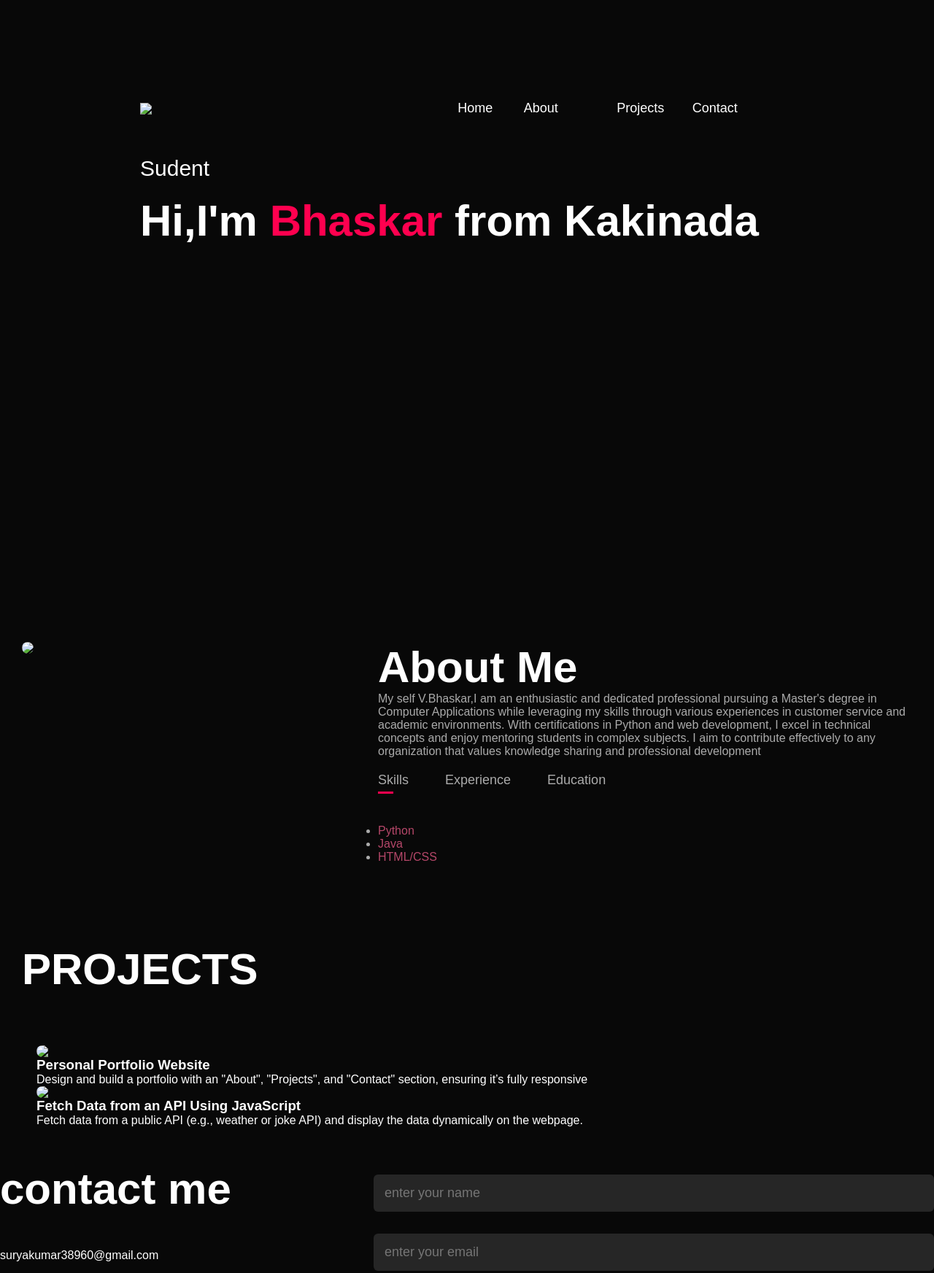
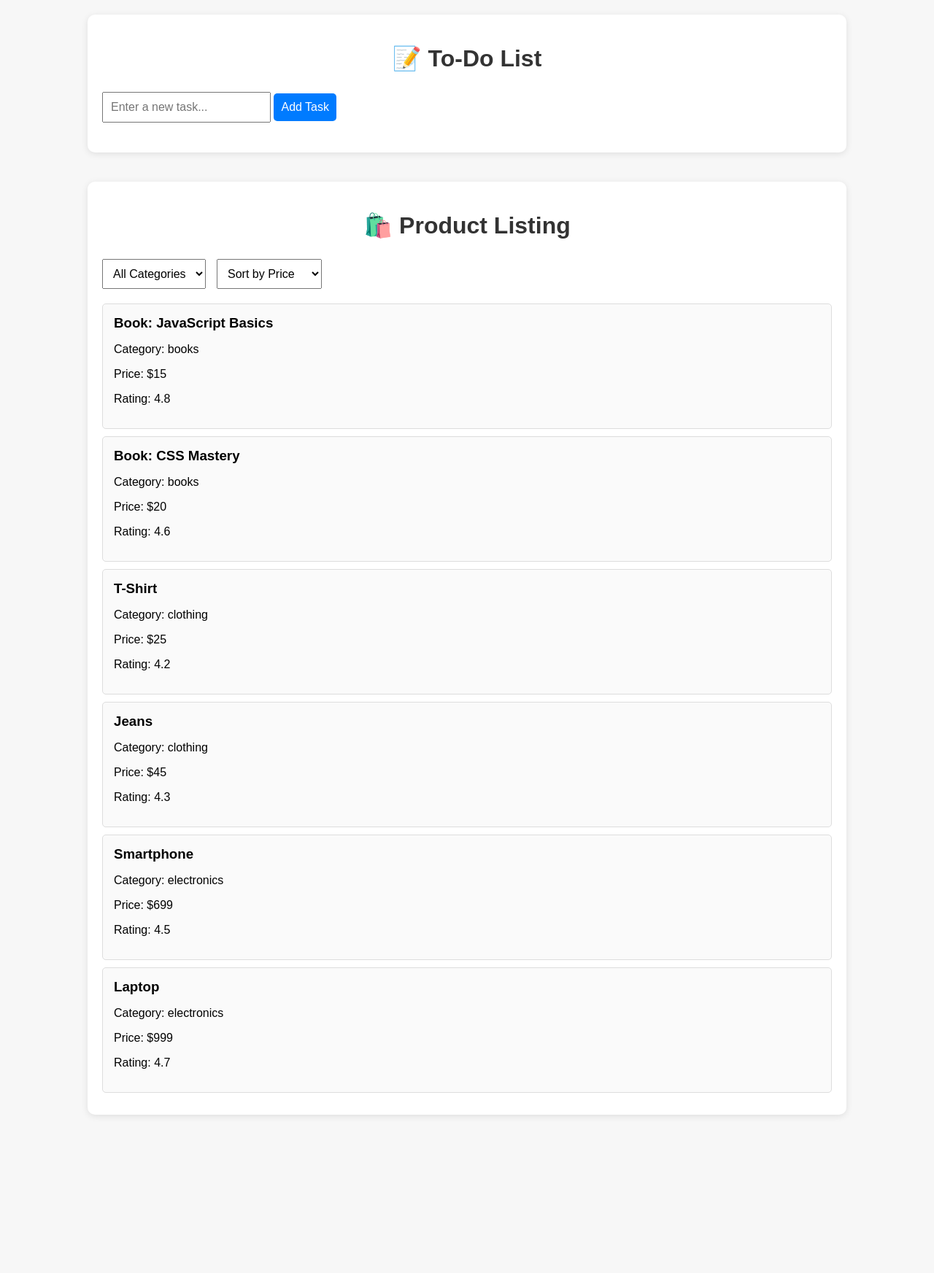
Before and after one commit to bhaskar38960/Full-Project-Implementation, a plain HTML site: page index.html in a window 1280 px wide. Shown: the top 1745 px of the page at 73% size. After the commit the page ends 1568 px from the top, so only its background shows below. Drawn offline with Linux system fonts and the light colour scheme.

Commit message:
TO-DO-LIST
TO-DO-LIST AND  Product Listing Page with Filtering and Sorting Options

```diff
--- a/index.html
+++ b/index.html
@@ -1,153 +1,193 @@
 <!DOCTYPE html>
 <html lang="en">
 <head>
-    <meta charset="UTF-8">
-    <meta name="viewport" content="width=device-width, initial-scale=1.0">
-    <title>portfolio website-V.Bhaskar</title>
-    <link rel="stylesheet" href="style.css">
+  <meta charset="UTF-8" />
+  <meta name="viewport" content="width=device-width, initial-scale=1.0"/>
+  <title>To-Do List & Product Filter App</title>
+  <style>
+    body {
+      font-family: Arial, sans-serif;
+      margin: 20px;
+      padding: 0;
+      background: #f7f7f7;
+    }
+
+    h1 {
+      text-align: center;
+      color: #333;
+    }
+
+    .container {
+      max-width: 1000px;
+      margin: auto;
+      padding: 20px;
+      background: white;
+      border-radius: 10px;
+      box-shadow: 0 2px 10px rgba(0,0,0,0.1);
+      margin-bottom: 40px;
+    }
+
+    input, select, button {
+      padding: 10px;
+      margin: 5px 0;
+      font-size: 16px;
+    }
+
+    button {
+      cursor: pointer;
+      background-color: #007bff;
+      color: white;
+      border: none;
+      border-radius: 5px;
+    }
+
+    button:hover {
+      background-color: #0056b3;
+    }
+
+    ul {
+      list-style-type: none;
+      padding: 0;
+    }
+
+    ul li {
+      padding: 10px;
+      background-color: #eee;
+      margin-bottom: 5px;
+      display: flex;
+      justify-content: space-between;
+      align-items: center;
+      border-radius: 5px;
+    }
+
+    .product {
+      padding: 15px;
+      border: 1px solid #ddd;
+      border-radius: 5px;
+      margin-bottom: 10px;
+      background-color: #fafafa;
+    }
+
+    .product h3 {
+      margin: 0;
+    }
+
+    .filters {
+      margin-bottom: 15px;
+      display: flex;
+      gap: 15px;
+      flex-wrap: wrap;
+    }
+
+    @media (max-width: 600px) {
+      .filters {
+        flex-direction: column;
+      }
+    }
+  </style>
 </head>
 <body>
-<div id="hedder">
-    <div class="contaner">
-        <nav>
-            <img src="images/logo.png" class="logo">
-            <ul>
-                <li ><a href="#hedder">Home</a></li>
-                <li><a href="#About">About</a></li>
-                <li><a href="#Projects">Projects</a></li>
-                <li><a href="#contact">Contact</a></li>
 
+  <div class="container">
+    <h1>📝 To-Do List</h1>
+    <input type="text" id="taskInput" placeholder="Enter a new task..." />
+    <button onclick="addTask()">Add Task</button>
+    <ul id="taskList"></ul>
+  </div>
 
-            </ul>
-        </nav>
-        <div class="header-text">
-            <p>Sudent</p>
-            <h1>Hi,I'm <span>Bhaskar</span> from Kakinada  </h1>
-        </div>
+  <div class="container">
+    <h1>🛍️ Product Listing</h1>
+    <div class="filters">
+      <select id="filterCategory" onchange="renderProducts()">
+        <option value="all">All Categories</option>
+        <option value="electronics">Electronics</option>
+        <option value="books">Books</option>
+        <option value="clothing">Clothing</option>
+      </select>
+
+      <select id="sortBy" onchange="renderProducts()">
+        <option value="price">Sort by Price</option>
+        <option value="rating">Sort by Rating</option>
+      </select>
     </div>
-</div>
-<!--about-->
-<div id="About">
-    <div class="container">
-        <div class="row">
-            <div class="about-col-1">
-                <img src="images/profile1.jpg">
-            </div>
-            <div class="about-col-2">
-                <h1 class="sub-title">About Me</h1>
-                <p>My self V.Bhaskar,I am an enthusiastic and dedicated professional pursuing a Master's degree in
-                     Computer Applications while leveraging my skills through various experiences in
-                     customer service and academic environments. With certifications in Python and
-                     web development, I excel in technical concepts and enjoy mentoring students in
-                     complex subjects. I aim to contribute effectively to any organization that values
-                     knowledge sharing and professional development</p>
+    <div id="productList"></div>
+  </div>
 
-                <div class="tab-titles">
-                    <p class="tab-links active-link" onclick="opentab('Skills')">Skills</p>
-                    <p class="tab-links" onclick="opentab('experience')">Experience</p>
-                    <p class="tab-links" onclick="opentab('education')">Education</p>
-                </div>
-                <div class="tab-contents active-tab" id="Skills">
-                    <ul>
-                        <li><span>Python</span></li>
-                        <li><span>Java</span></li>
-                        <li><span>HTML/CSS</span></li>
-                    </ul>
-                </div>
-                <div class="tab-contents" id="experience">
-                    <ul>
-                        <li><span>6months</span><br>Customer service Associate at COGENT E-SERIVICE PVT,Bengaluru</li>
-                        <li><span>6months</span><br>Junior Lecturer at Pragati vidyalaya junior college,Peddapuram</li>
-                    </ul>
-                </div>
-                <div class="tab-contents" id="education">
-                    <ul>
-                        <li><span>Pursuing</span><br>MCA at Adikavi Nannaya University MSN campus, Kakinada</li>
-                        <li><span>2023</span><br>Bsc(MPCS) from SRVBSJB Maharani college ,Peddapuram</li>
-                        <li><span>2020</span><br>Intermediate from Pragati vidyalaya junior college,Peddapuram</li>
-                        <li><span>2018</span><br>SSC from municipal high school,Samalkot</li>
-                    </ul>
-                </div>
-            </div>
-        </div>
+  <script>
+    // ========== TO-DO LIST LOGIC ==========
+    let tasks = JSON.parse(localStorage.getItem("tasks")) || [];
 
-    </div>
-</div>
-<!--SERVICES-->
-<!--Portfolio-->
-<div id="Projects">
-    <div class="container">
-        <h1 class="sub-title">PROJECTS</h1>
-        <div class="work-list">
-            <div class="work">
-                <img src="images/image.jpg">
-                <div class="layer">
-                    <h3>Personal Portfolio Website</h3>
-                    <p>Design and build a portfolio with an "About", "Projects", and "Contact" section, ensuring it’s fully responsive</p>
-                    <a href="http://127.0.0.1:5500/index.html"><i class="fa-solid fa-up-right-from-square"></i></a>
-                </div>
-                <img src="images/future-webdesign.jpg">
-                <div class="layer">
-                    <h3>Fetch Data from an API Using JavaScript </h3>
-                    <p> Fetch data from a public API (e.g., weather or joke API) and display the data dynamically on the webpage.</p>
-                    <a href="#"><i class="fa-solid fa-up-right-from-square"></i></a>
-                </div>
-            </div>
-        </div>
-    </div>
-</div>
-<!----contact---->
-<div id="contact">
-    <div class="container">
-        <div class="row">
-            <div class="contact-left">
-                <h1 class="sub-title">contact me</h1><br>
-                <p>suryakumar38960@gmail.com</p><br>
+    function renderTasks() {
+      const taskList = document.getElementById("taskList");
+      taskList.innerHTML = "";
+      tasks.forEach((task, index) => {
+        const li = document.createElement("li");
+        li.textContent = task;
+        const delBtn = document.createElement("button");
+        delBtn.textContent = "Delete";
+        delBtn.onclick = () => deleteTask(index);
+        li.appendChild(delBtn);
+        taskList.appendChild(li);
+      });
+      localStorage.setItem("tasks", JSON.stringify(tasks));
+    }
 
-                <p>7032674535</p>
-                <br>
-                <a href="https://www.linkedin.com/in/velagaleti-bhaskar-3228b829b">linkedin</a>
-                <div><a href="images/VelagaletiBhaskarResume (2).pdf" download class="btn btn2">Downlode CV</a></div>
-            </div>
+    function addTask() {
+      const taskInput = document.getElementById("taskInput");
+      if (taskInput.value.trim() !== "") {
+        tasks.push(taskInput.value.trim());
+        taskInput.value = "";
+        renderTasks();
+      }
+    }
 
-            <div class="contact-right">
-                <form name="submit-to-google-sheet">
-                    <input type="text" name="NAME" placeholder="enter your name" required>
-                    <input type="text" name="email" placeholder="enter your email" required>
-                    <textarea name="massege" rows="6" placeholder="enter your msg"></textarea>
-                    <button type="submit" class="btn btn2">submit</button>
-                </form>
-            </div>
-        </div>
-    </div>
-    <div class="copyright"><p>Copyright @Bhaskar</p></div>
-</div>
-<script>
-    var tablinks = document.getElementsByClassName("tab-links");
-    var tabcontents = document.getElementsByClassName("tab-contents");
+    function deleteTask(index) {
+      tasks.splice(index, 1);
+      renderTasks();
+    }
 
-    function opentab(tabname){
-        for(tablink of tablinks){
-            tablink.classList.remove("active-link");
-        }
-        for(tabcontent of tabcontents){
-            tabcontent.classList.remove("active-tab");
-        }
-        event.currentTarget.classList.add("active-link");
-        document.getElementById(tabname).classList.add("active-tab");
+    // ========== PRODUCT LISTING LOGIC ==========
+    const products = [
+      { name: "Smartphone", category: "electronics", price: 699, rating: 4.5 },
+      { name: "Laptop", category: "electronics", price: 999, rating: 4.7 },
+      { name: "T-Shirt", category: "clothing", price: 25, rating: 4.2 },
+      { name: "Jeans", category: "clothing", price: 45, rating: 4.3 },
+      { name: "Book: JavaScript Basics", category: "books", price: 15, rating: 4.8 },
+      { name: "Book: CSS Mastery", category: "books", price: 20, rating: 4.6 }
+    ];
+
+    function renderProducts() {
+      const category = document.getElementById("filterCategory").value;
+      const sortBy = document.getElementById("sortBy").value;
+
+      let filtered = products.filter(p => category === "all" || p.category === category);
+
+      filtered.sort((a, b) => {
+        if (sortBy === "price") return a.price - b.price;
+        if (sortBy === "rating") return b.rating - a.rating;
+      });
+
+      const list = document.getElementById("productList");
+      list.innerHTML = "";
+      filtered.forEach(p => {
+        list.innerHTML += `
+          <div class="product">
+            <h3>${p.name}</h3>
+            <p>Category: ${p.category}</p>
+            <p>Price: $${p.price}</p>
+            <p>Rating: ${p.rating}</p>
+          </div>`;
+      });
     }
-</script>
-<script>
-  const scriptURL = 'https://script.google.com/macros/s/AKfycbw712C3DHKSw59Gs0-IrYkOIm4MzTnLP3Vrcg2jfSuHlnPqFaOZoWFF6rBF_iMVgO3Y/exec'
-  const form = document.forms['submit-to-google-sheet']
 
-  form.addEventListener('submit', e => {
-    e.preventDefault()
-    fetch(scriptURL, { method: 'POST', body: new FormData(form)})
-      .then(response => console.log('Success!', response))
-      .catch(error => console.error('Error!', error.message))
-  })
-</script>
+    // Initialize both apps on page load
+    window.onload = () => {
+      renderTasks();
+      renderProducts();
+    };
+  </script>
+
 </body>
 </html>
-<!--creating my own portfolio by using css and htm and js -->
+
+<!--To-Do List & Product Filter App by using html and js i will create to-do list and filtring app-->
```
